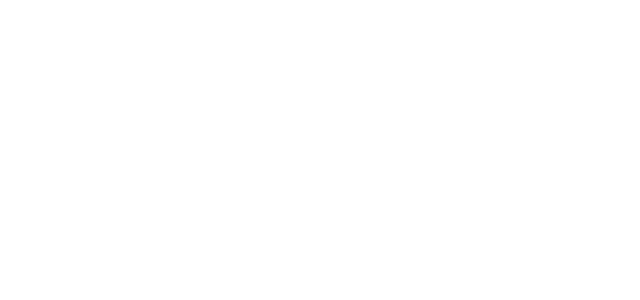
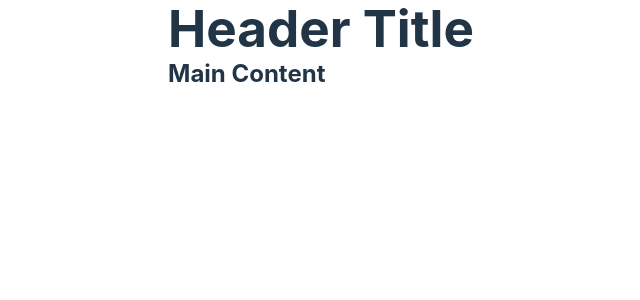
Before and after one commit to marcogulino-mg/react-form-multifield, a React (Vite) app: page / in a window 1280 px wide. Shown: the top 300 px of the page, without its empty margins (319-959 px from the left). Built offline with nearby package versions, Linux system fonts and the light colour scheme.

Commit message:
[feat] add macroblocks components

```diff
--- a/src/App.jsx
+++ b/src/App.jsx
@@ -1,7 +1,15 @@
 import "./App.css";
+// IMPORT Macro Blocks
+import Header from "./components/Header";
+import Main from "./components/Main";
 
 function App() {
-  return <></>;
+  return (
+    <>
+      <Header />
+      <Main />
+    </>
+  );
 }
 
 export default App;
--- /dev/null
+++ b/src/components/Header.jsx
@@ -0,0 +1,7 @@
+export default function Header() {
+  return (
+    <header>
+      <h1>Header Title</h1>
+    </header>
+  );
+}
--- /dev/null
+++ b/src/components/Main.jsx
@@ -0,0 +1,7 @@
+export default function Main() {
+  return (
+    <main>
+      <h2>Main Content</h2>
+    </main>
+  );
+}
--- a/src/index.css
+++ b/src/index.css
@@ -31,9 +31,6 @@
 body {
   margin: 0;
   display: flex;
-  place-items: center;
-  min-width: 320px;
-  min-height: 100vh;
 }
 
 h1 {
```
